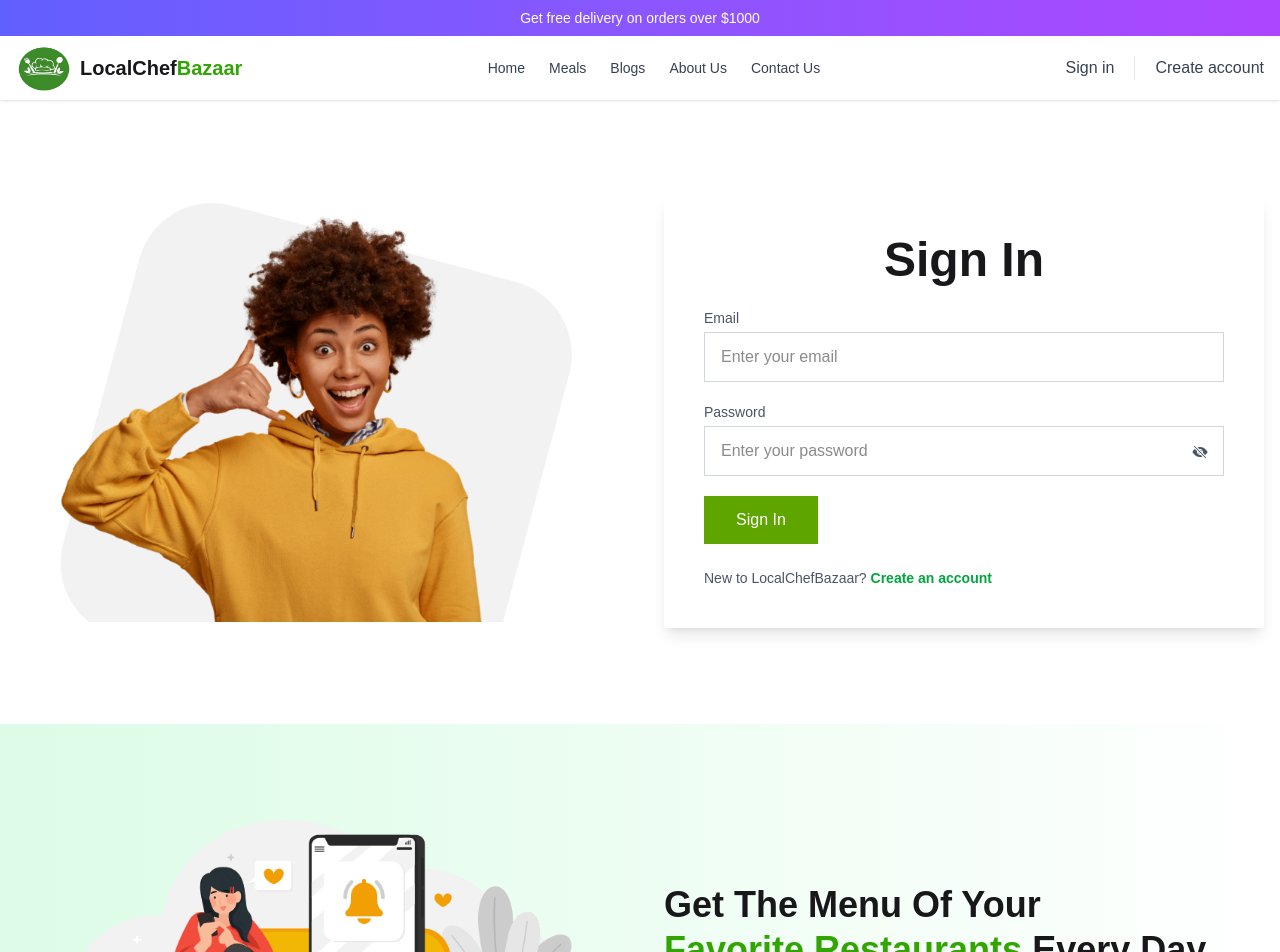
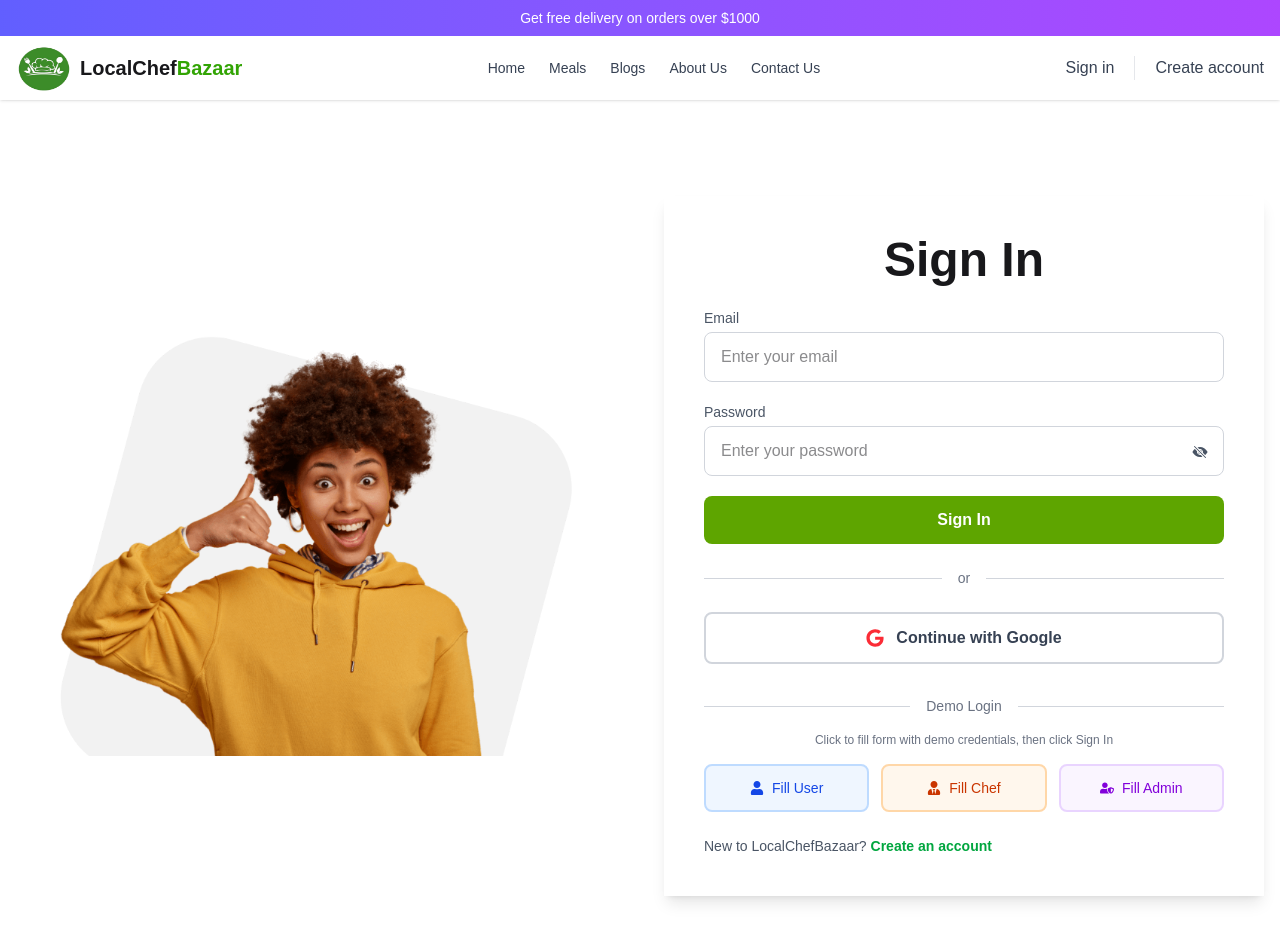
Before and after one commit to Tanvi183/local-chef-bazaar-client, a React (Vite) app: page /login in a window 1280 px wide. Shown: the top 952 px of the page. Built offline with nearby package versions, Linux system fonts and the light colour scheme; no server answers.

Commit message:
Demo login button (auto-fill credentials) & Social login

```diff
--- a/src/pages/Auth/Login.jsx
+++ b/src/pages/Auth/Login.jsx
@@ -5,7 +5,13 @@
 import { useForm } from "react-hook-form";
 import useAuth from "../../hooks/useAuth";
 import Loading from "../../components/Shared/Loading";
-import { FaEye } from "react-icons/fa";
+import {
+  FaEye,
+  FaGoogle,
+  FaUser,
+  FaUserTie,
+  FaUserShield,
+} from "react-icons/fa";
 import { IoEyeOff } from "react-icons/io5";
 import toast from "react-hot-toast";
 
@@ -16,9 +22,10 @@
   const {
     register,
     handleSubmit,
+    setValue,
     formState: { errors },
   } = useForm();
-  const { signInUser, loading } = useAuth();
+  const { signInUser, loading, signInWithGoogle } = useAuth();
   const location = useLocation();
   const navigate = useNavigate();
 
@@ -31,6 +38,66 @@
         navigate(`${location.state ? location.state : "/dashboard"}`);
       })
       .catch((error) => handleAuthError(error));
+  };
+
+  const handleGoogleSignIn = () => {
+    signInWithGoogle()
+      .then((result) => {
+        // console.log(result.user);
+
+        const newUser = {
+          name: result.user.displayName,
+          email: result.user.email,
+          image: result.user.photoURL,
+        };
+
+        // Create user in the mongodb databse
+        fetch("https://local-chef-bazaar-server-flax.vercel.app/users", {
+          method: "POST",
+          headers: {
+            "content-type": "application/json",
+          },
+          body: JSON.stringify(newUser),
+        })
+          .then((res) => res.json())
+          .then((data) => {
+            toast.success(`Welcome, ${data.displayName || "User"}!`);
+            navigate(`${location.state ? location.state : "/dashboard"}`);
+            console.log("data after user save", data);
+          });
+      })
+      .catch((error) => handleAuthError(error));
+  };
+
+  // Demo login credentials
+  const demoCredentials = {
+    user: {
+      email: "user@gmail.com",
+      password: "123456",
+      role: "User",
+    },
+    chef: {
+      email: "chef@gmail.com",
+      password: "123456",
+      role: "Chef",
+    },
+    admin: {
+      email: "admin@gmail.com",
+      password: "123456",
+      role: "Admin",
+    },
+  };
+
+  // Handle demo login
+  const handleDemoLogin = (role) => {
+    const credentials = demoCredentials[role.toLowerCase()];
+
+    setValue("email", credentials.email);
+    setValue("password", credentials.password);
+
+    toast.success(
+      `Demo ${credentials.role} credentials filled. Click Sign In to continue.`
+    );
   };
 
   // Common Error
@@ -89,7 +156,7 @@
                     },
                   })}
                   placeholder="Enter your email"
-                  className="w-full px-4 py-3 border border-gray-300 focus:outline-none focus:ring-2 focus:ring-green-500"
+                  className="w-full px-4 py-3 border border-gray-300 rounded-lg focus:outline-none focus:ring-2 focus:ring-green-500 focus:border-green-500 transition-colors duration-300"
                 />
                 {errors.email && (
                   <span className="text-red-500">{errors.email.message}</span>
@@ -112,7 +179,7 @@
                     },
                   })}
                   placeholder="Enter your password"
-                  className="w-full px-4 py-3 pr-12 border border-gray-300 focus:outline-none focus:ring-2 focus:ring-green-500"
+                  className="w-full px-4 py-3 pr-12 border border-gray-300 rounded-lg focus:outline-none focus:ring-2 focus:ring-green-500 focus:border-green-500 transition-colors duration-300"
                 />
 
                 <span
@@ -133,11 +200,78 @@
               <button
                 type="submit"
                 disabled={loading}
-                className="py-3 px-8 bg-lime-600 text-white disabled:opacity-60"
+                className="w-full py-3 px-8 bg-lime-600 text-white font-semibold rounded-lg hover:bg-lime-700 transition-colors duration-300 disabled:opacity-60 disabled:cursor-not-allowed"
               >
                 {loading ? "Signing in..." : "Sign In"}
               </button>
             </form>
+
+            {/* Divider */}
+            <div className="flex items-center my-6">
+              <div className="flex-1 border-t border-gray-300"></div>
+              <span className="px-4 text-gray-500 text-sm">or</span>
+              <div className="flex-1 border-t border-gray-300"></div>
+            </div>
+
+            {/* Google Sign In Button */}
+            <button
+              onClick={handleGoogleSignIn}
+              disabled={loading}
+              className="w-full flex items-center justify-center gap-3 py-3 px-8 border-2 border-gray-300 text-gray-700 font-semibold rounded-lg hover:bg-gray-50 hover:border-gray-400 transition-all duration-300 disabled:opacity-60 disabled:cursor-not-allowed"
+            >
+              <FaGoogle className="text-red-500 text-lg" />
+              {loading ? "Signing in..." : "Continue with Google"}
+            </button>
+
+            {/* Demo Login Section */}
+            <div className="mt-8">
+              <div className="flex items-center mb-4">
+                <div className="flex-1 border-t border-gray-300"></div>
+                <span className="px-4 text-gray-500 text-sm font-medium">
+                  Demo Login
+                </span>
+                <div className="flex-1 border-t border-gray-300"></div>
+              </div>
+
+              <p className="text-center text-xs text-gray-500 mb-4">
+                Click to fill form with demo credentials, then click Sign In
+              </p>
+
+              <div className="grid grid-cols-1 sm:grid-cols-3 gap-3">
+                {/* Demo User Login */}
+                <button
+                  type="button"
+                  onClick={() => handleDemoLogin("user")}
+                  disabled={loading}
+                  className="flex items-center justify-center gap-2 py-3 px-4 bg-blue-50 border-2 border-blue-200 text-blue-700 font-medium rounded-lg hover:bg-blue-100 hover:border-blue-300 transition-all duration-300 disabled:opacity-60 disabled:cursor-not-allowed"
+                >
+                  <FaUser className="text-sm" />
+                  <span className="text-sm">Fill User</span>
+                </button>
+
+                {/* Demo Chef Login */}
+                <button
+                  type="button"
+                  onClick={() => handleDemoLogin("chef")}
+                  disabled={loading}
+                  className="flex items-center justify-center gap-2 py-3 px-4 bg-orange-50 border-2 border-orange-200 text-orange-700 font-medium rounded-lg hover:bg-orange-100 hover:border-orange-300 transition-all duration-300 disabled:opacity-60 disabled:cursor-not-allowed"
+                >
+                  <FaUserTie className="text-sm" />
+                  <span className="text-sm">Fill Chef</span>
+                </button>
+
+                {/* Demo Admin Login */}
+                <button
+                  type="button"
+                  onClick={() => handleDemoLogin("admin")}
+                  disabled={loading}
+                  className="flex items-center justify-center gap-2 py-3 px-4 bg-purple-50 border-2 border-purple-200 text-purple-700 font-medium rounded-lg hover:bg-purple-100 hover:border-purple-300 transition-all duration-300 disabled:opacity-60 disabled:cursor-not-allowed"
+                >
+                  <FaUserShield className="text-sm" />
+                  <span className="text-sm">Fill Admin</span>
+                </button>
+              </div>
+            </div>
 
             <p className="text-sm text-center md:text-left mt-6 text-gray-600">
               New to LocalChefBazaar?{" "}
```
